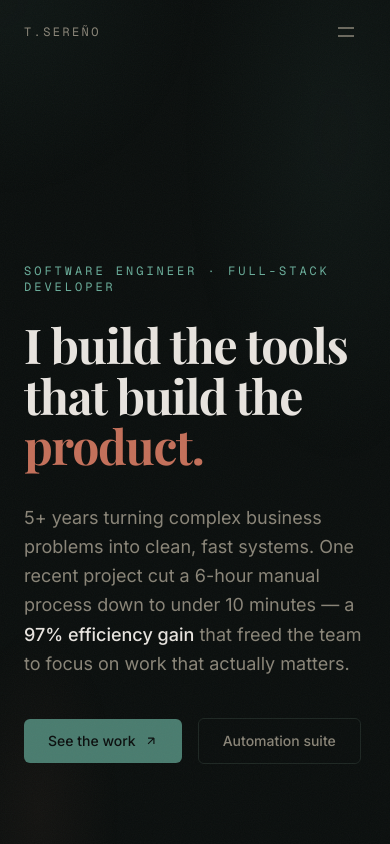
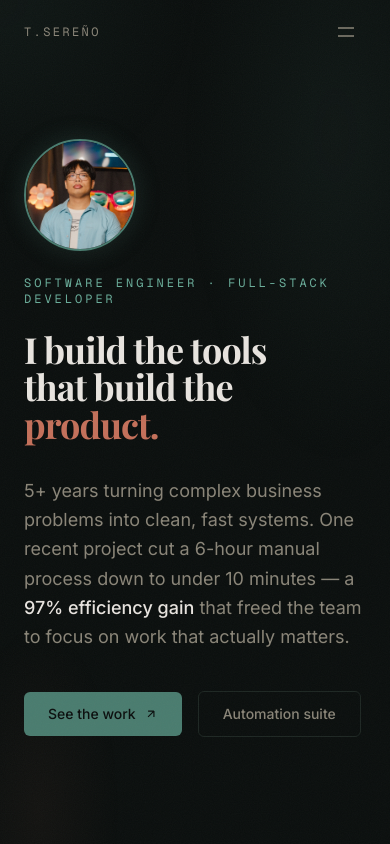
Before and after one commit to mangfredo/portfolio, a Next.js app: page / in a window 390 px wide. Shown: the top 844 px of the page. Built offline with nearby package versions, Linux system fonts and the light colour scheme; a web font is replaced by a local one.

Commit message:
fixed mobile view

```diff
--- a/src/components/About.tsx
+++ b/src/components/About.tsx
@@ -8,7 +8,7 @@ const stack = [
 
 export default function About() {
   return (
-    <section id="about" className="relative py-28 sm:py-36 px-6 sm:px-10">
+    <section id="about" className="relative py-20 sm:py-36 px-6 sm:px-10">
       <div className="max-w-7xl mx-auto">
         <div className="grid md:grid-cols-[1fr_1.2fr] gap-16 md:gap-24">
           {/* Left — narrative */}
--- a/src/components/Decalogue.tsx
+++ b/src/components/Decalogue.tsx
@@ -14,7 +14,7 @@ const scripts = [
 
 export default function Decalogue() {
   return (
-    <section id="automation" className="relative py-28 sm:py-36 px-6 sm:px-10">
+    <section id="automation" className="relative py-20 sm:py-36 px-6 sm:px-10">
       <div className="max-w-7xl mx-auto">
         <p className="sel-invert annotation mb-4">Automation</p>
         <h2
--- a/src/components/Footer.tsx
+++ b/src/components/Footer.tsx
@@ -27,9 +27,13 @@ export default function Footer() {
             >
               LinkedIn ↗
             </a>
-            <span className="font-mono text-sm" style={{ color: "var(--fg-muted)" }}>
-              09919036289
-            </span>
+            <a
+              href="mailto:tristansereno@gmail.com"
+              className="font-mono text-sm transition-colors hover:text-[var(--accent-bright)]"
+              style={{ color: "var(--fg-muted)" }}
+            >
+              tristansereno@gmail.com
+            </a>
           </div>
         </div>
 
--- a/src/components/Hero.tsx
+++ b/src/components/Hero.tsx
@@ -2,7 +2,7 @@ import Terminal from "./Terminal";
 
 export default function Hero() {
   return (
-    <section className="relative min-h-screen flex items-end pb-20 sm:pb-28 px-6 sm:px-10 pt-24 overflow-hidden">
+    <section className="relative min-h-screen flex items-center px-6 sm:px-10 pt-20 pb-12 overflow-hidden">
       {/* Subtle gradient wash — asymmetric, not centered */}
       <div
         className="absolute top-0 right-0 w-[70%] h-[80%] pointer-events-none"
@@ -24,6 +24,22 @@ export default function Hero() {
       <div className="relative max-w-7xl mx-auto w-full grid md:grid-cols-[1.1fr_0.9fr] gap-12 md:gap-20 items-end">
         {/* Left — Text heavy, asymmetric */}
         <div>
+          {/* Mobile-only photo */}
+          <div
+            className="md:hidden w-28 h-28 rounded-full overflow-hidden border-2 select-none pointer-events-none mb-6"
+            style={{
+              borderColor: "var(--accent)",
+              boxShadow: "0 0 24px color-mix(in srgb, var(--accent) 25%, transparent)",
+            }}
+          >
+            <img
+              src="/profile.jpg"
+              alt="Tristan Sereño"
+              className="w-full h-full object-cover"
+              draggable="false"
+            />
+          </div>
+
           <p
             className="sel-invert font-mono text-xs tracking-[0.25em] uppercase mb-6"
             style={{ color: "var(--accent-bright)" }}
@@ -32,7 +48,7 @@ export default function Hero() {
           </p>
 
           <h1
-            className="text-5xl sm:text-6xl lg:text-7xl font-bold leading-[1.05] tracking-tight mb-8"
+            className="text-4xl sm:text-5xl lg:text-7xl font-bold leading-[1.05] tracking-tight mb-8"
             style={{ fontFamily: "var(--font-playfair), serif" }}
           >
             I build the tools
--- a/src/components/Navbar.tsx
+++ b/src/components/Navbar.tsx
@@ -110,6 +110,9 @@ export default function Navbar() {
               {l.label}
             </a>
           ))}
+          <div className="pt-2">
+            <ThemeToggle />
+          </div>
         </div>
       )}
     </nav>
--- a/src/components/PersonalProjects.tsx
+++ b/src/components/PersonalProjects.tsx
@@ -68,7 +68,7 @@ const projects = [
 
 export default function PersonalProjects() {
   return (
-    <section id="projects" className="relative py-28 sm:py-36 px-6 sm:px-10">
+    <section id="projects" className="relative py-20 sm:py-36 px-6 sm:px-10">
       <div className="max-w-7xl mx-auto">
         <p className="sel-invert annotation mb-4">Projects</p>
         <h2
--- a/src/components/Projects.tsx
+++ b/src/components/Projects.tsx
@@ -50,7 +50,7 @@ const projects = [
 
 export default function Projects() {
   return (
-    <section id="work" className="relative py-28 sm:py-36 px-6 sm:px-10">
+    <section id="work" className="relative py-20 sm:py-36 px-6 sm:px-10">
       <div className="max-w-7xl mx-auto">
         <p className="sel-invert annotation mb-4">Work</p>
         <h2
```
